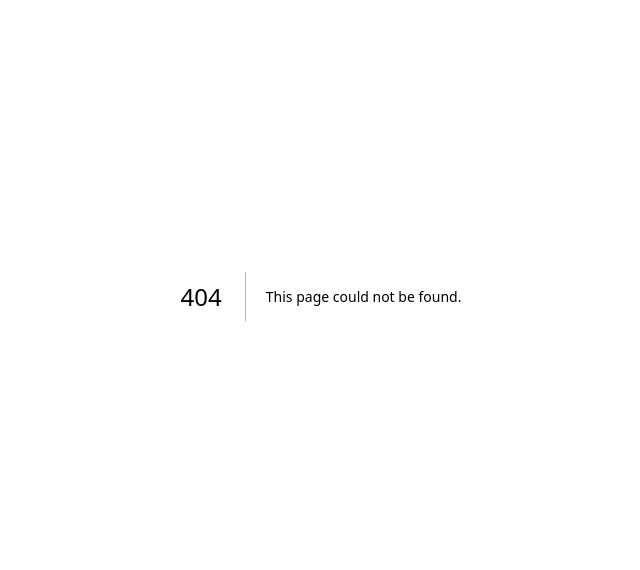
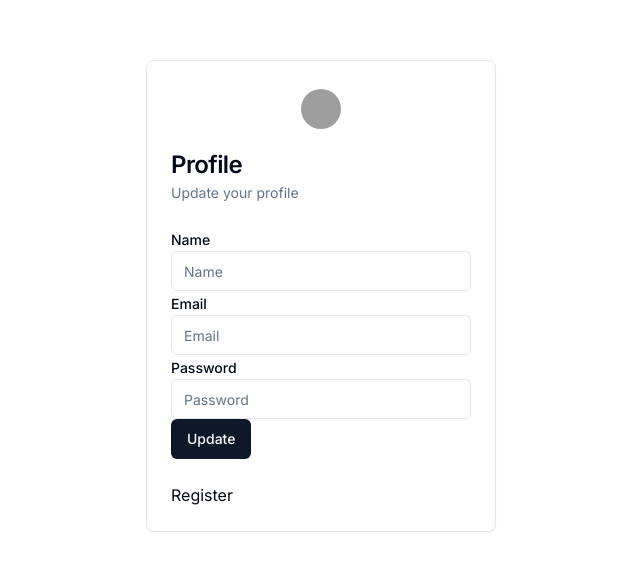
Before and after one commit to Skilvul-KM4-FE8/Selingkuh-App, a Next.js app: page /profile in a window 1280 px wide. Before the commit this address had no page. Shown: the part 104-674 px from the top of the page, without its empty margins (319-959 px from the left). Built offline with nearby package versions, Linux system fonts and the light colour scheme; grey boxes are pictures that could not be loaded.

Commit message:
build profile ui

```diff
--- a/package.json
+++ b/package.json
@@ -10,6 +10,7 @@
   },
   "dependencies": {
     "@prisma/client": "^5.13.0",
+    "@radix-ui/react-avatar": "^1.0.4",
     "@radix-ui/react-label": "^2.0.2",
     "@radix-ui/react-select": "^2.0.0",
     "@radix-ui/react-slot": "^1.0.2",
--- /dev/null
+++ b/src/app/profile/page.jsx
@@ -0,0 +1,50 @@
+"use client";
+import { Button } from "@/components/ui/button";
+import {
+  Card,
+  CardContent,
+  CardHeader,
+  CardTitle,
+  CardDescription,
+  CardFooter,
+} from "@/components/ui/card";
+import { Input } from "@/components/ui/input";
+import { Label } from "@/components/ui/label";
+import { Avatar, AvatarFallback, AvatarImage } from "@/components/ui/avatar";
+
+import Link from "next/link";
+
+function Page() {
+  return (
+    <div className="flex justify-center items-center h-screen ">
+      <Card className="w-[350px]">
+        <div className="flex justify-center items-center mt-7">
+          <Avatar>
+            <AvatarImage src="https://github.com/shadcn.png" />
+            <AvatarFallback>CN</AvatarFallback>
+          </Avatar>
+        </div>
+
+        <CardHeader>
+          <CardTitle>Profile</CardTitle>
+          <CardDescription>Update your profile</CardDescription>
+        </CardHeader>
+        <CardContent>
+          <form>
+            <Label htmlFor="name">Name</Label>
+            <Input id="name" type="text" placeholder="Name" />
+            <Label htmlFor="email">Email</Label>
+            <Input id="email" type="email" placeholder="Email" />
+            <Label htmlFor="password">Password</Label>
+            <Input id="password" type="password" placeholder="Password" />
+            <Button type="submit">Update</Button>
+          </form>
+        </CardContent>
+        <CardFooter>
+          <Link href="/register">Register</Link>
+        </CardFooter>
+      </Card>
+    </div>
+  );
+}
+export default Page;
--- /dev/null
+++ b/src/components/ui/avatar.jsx
@@ -0,0 +1,35 @@
+"use client"
+
+import * as React from "react"
+import * as AvatarPrimitive from "@radix-ui/react-avatar"
+
+import { cn } from "@/lib/utils"
+
+const Avatar = React.forwardRef(({ className, ...props }, ref) => (
+  <AvatarPrimitive.Root
+    ref={ref}
+    className={cn("relative flex h-10 w-10 shrink-0 overflow-hidden rounded-full", className)}
+    {...props} />
+))
+Avatar.displayName = AvatarPrimitive.Root.displayName
+
+const AvatarImage = React.forwardRef(({ className, ...props }, ref) => (
+  <AvatarPrimitive.Image
+    ref={ref}
+    className={cn("aspect-square h-full w-full", className)}
+    {...props} />
+))
+AvatarImage.displayName = AvatarPrimitive.Image.displayName
+
+const AvatarFallback = React.forwardRef(({ className, ...props }, ref) => (
+  <AvatarPrimitive.Fallback
+    ref={ref}
+    className={cn(
+      "flex h-full w-full items-center justify-center rounded-full bg-muted",
+      className
+    )}
+    {...props} />
+))
+AvatarFallback.displayName = AvatarPrimitive.Fallback.displayName
+
+export { Avatar, AvatarImage, AvatarFallback }
```
Also changed, not shown: 1 other file (tests, documents, lock files or other folders).
